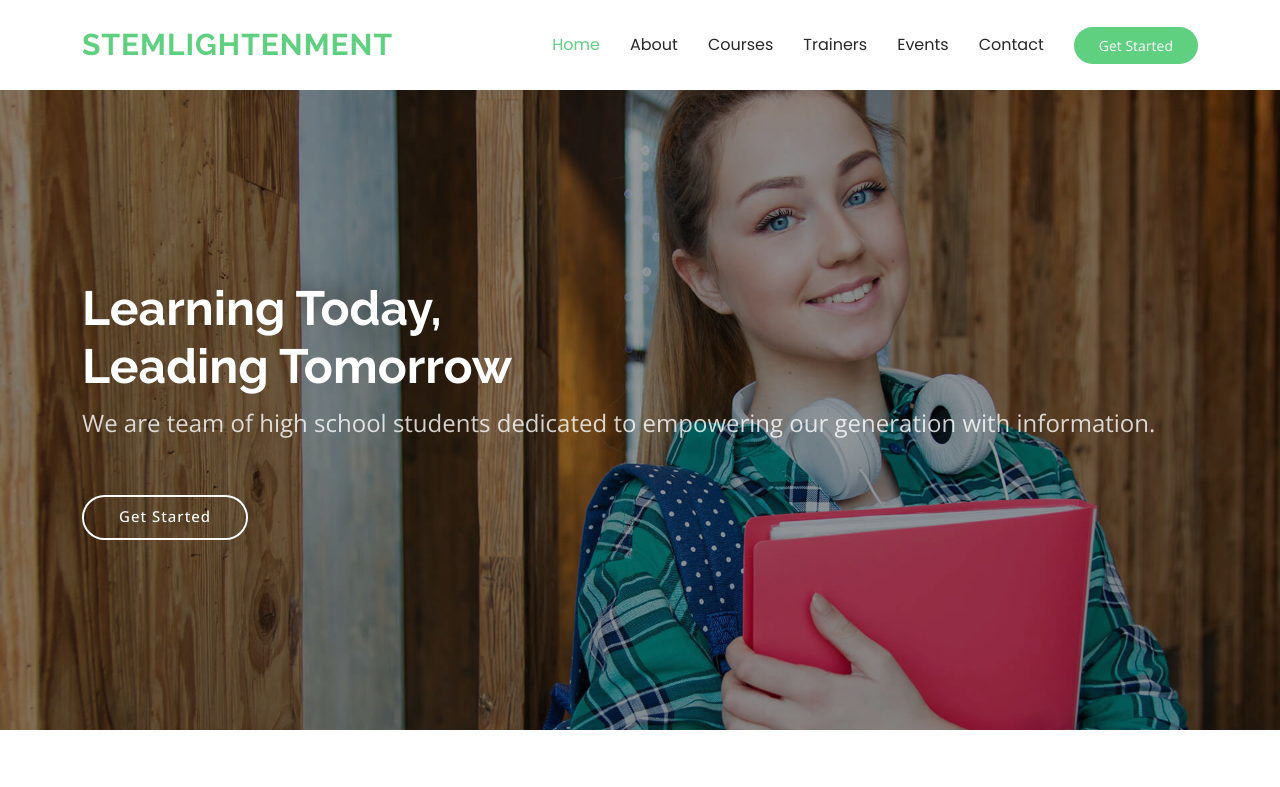
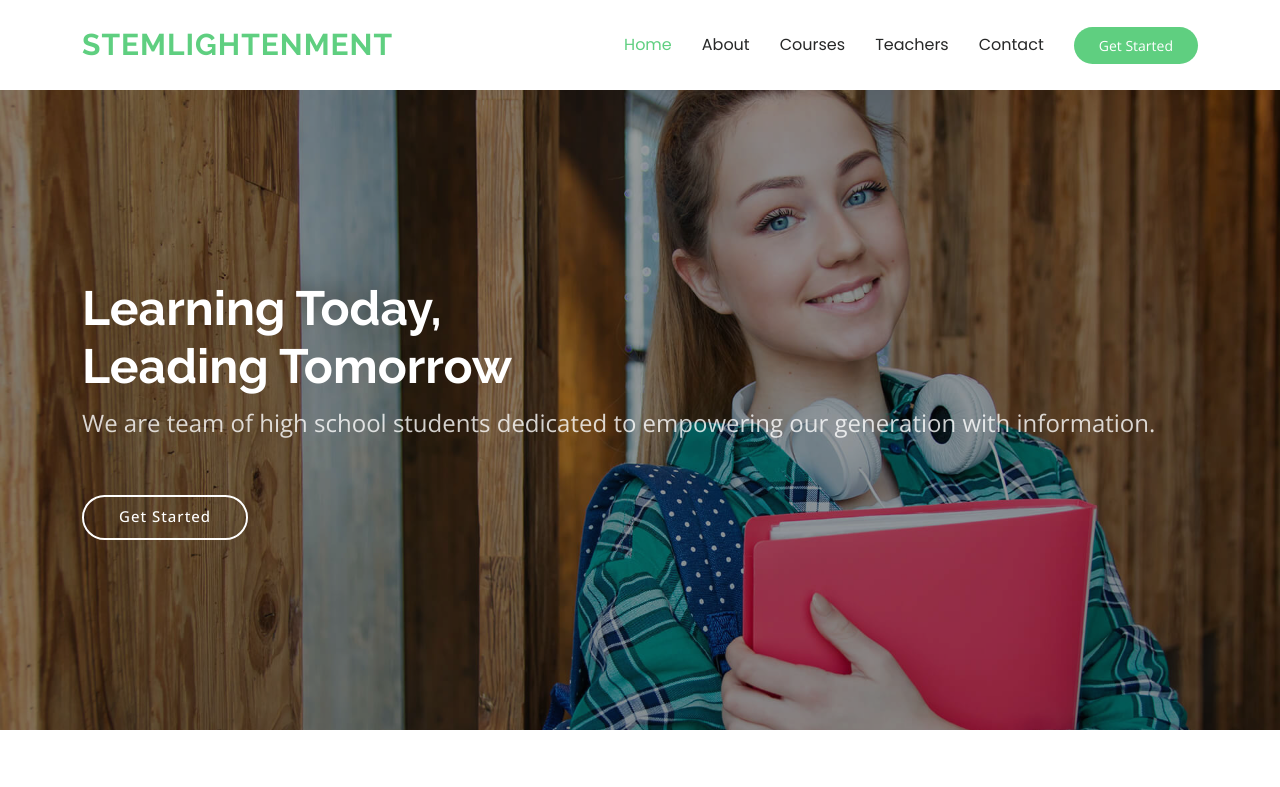
Before and after one commit to akshajnad/stemlightenment, a plain HTML site: page index.html in a window 1280 px wide. Shown: the top 787 px of the page. Drawn offline with nearby package versions, Linux system fonts and the light colour scheme.

Commit message:
Update index.html

```diff
--- a/index.html
+++ b/index.html
@@ -52,8 +52,8 @@
           <li><a href="index.html" class="active">Home<br></a></li>
           <li><a href="about.html">About</a></li>
           <li><a href="courses.html">Courses</a></li>
-          <li><a href="trainers.html">Trainers</a></li>
-          <li><a href="events.html">Events</a></li>
+          <li><a href="trainers.html">Teachers</a></li>
+          <!--li><a href="events.html">Events</a></li-->
           <!--li><a href="pricing.html">Pricing</a></li-->
           <!--li class="dropdown"><a href="#"><span>Dropdown</span> <i class="bi bi-chevron-down toggle-dropdown"></i></a>
             <ul>
```
